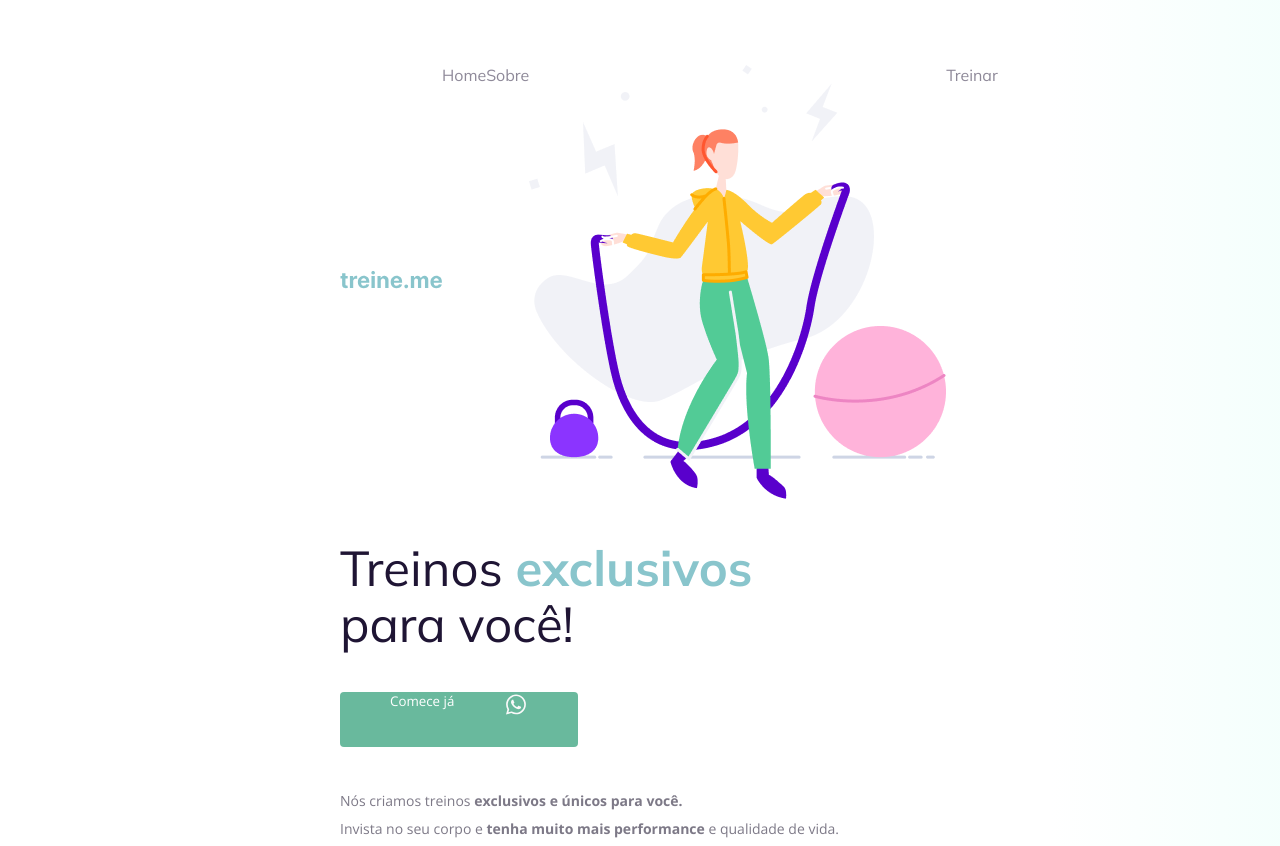
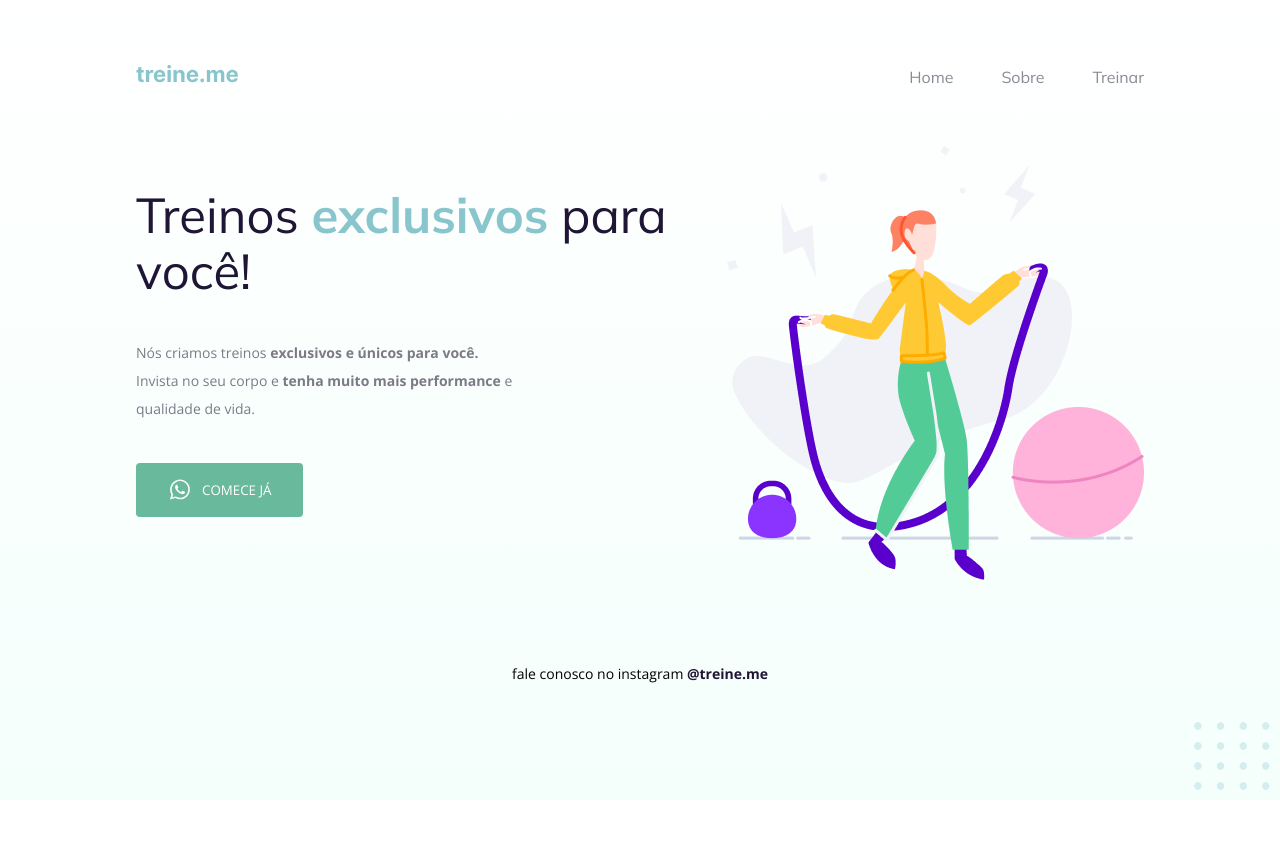
Before and after one commit to joeyanovich/explorer-stage2-desafio3, a plain HTML site: page index.html in a window 1280 px wide. Shown: the top 846 px of the page. After the commit the page ends 800 px from the top, so only its background shows below. Drawn offline with nearby package versions, Linux system fonts and the light colour scheme.

Commit message:
fix: challenge accomplished. It was necessary to 'arrange' the order of the content according to the class.

```diff
--- a/index.html
+++ b/index.html
@@ -22,7 +22,6 @@
           <ul>
             <li><a href="#">Home</a></li>
             <li><a href="#">Sobre</a></li>
-            <img src="images/img.png" alt="Desenho de uma mulher pulando corta numa academia.">
             <li><a href="#">Treinar</a></li>
           </ul>
       </nav>
@@ -30,9 +29,7 @@
       <main>
           <section>
             <h1>Treinos <span>exclusivos</span> para você!</h1>
-            <button>
-              Comece já
-              <img src="images/whats.svg" alt="Ícone do whatsapp">
+
 
             </button>
 
@@ -41,8 +38,13 @@
               Invista no seu corpo e <strong>tenha muito mais performance</strong> e qualidade de vida.
             </p>
 
+            <button>
+              <img src="images/whats.svg" alt="Ícone do whatsapp">
+              Comece já
+
           </section>
 
+          <img src="images/img.png" alt="Desenho de uma mulher pulando corta numa academia.">
       </main>
 
       <footer>
--- a/style.css
+++ b/style.css
@@ -3,20 +3,25 @@ body {
 
     font-family: "Open Sans", sans-serif;
 
-    background: linear-gradient(90deg, rgb(227, 255, 248, 0) 82.08%, rgb(227, 255, 248, 0.38) 100%);
+    background: linear-gradient(180deg, rgba(227, 255, 248, 0.00) 0%, rgba(227, 255, 248, 0.38) 100%);
+    min-height: 100vh;
 
-    min-height: 100vh;
+    /* margin-bottom: 1000px; */
   }
 
   .page {
-    width: 600px;
+    width: 1008px;
     margin: 0 auto;
     padding-top: 65px;
   }
-
+  main{
+    display: flex;
+    justify-content: space-between;
+    margin-top: 58px;
+  }
   nav {
     display: flex;
-    justify-content: start;
+    justify-content: space-between;
     align-items: center;
 
     margin-bottom: 15px;
@@ -25,6 +30,7 @@ body {
   ul {
     display: flex;
     list-style: none;
+    gap: 48px;
     margin: 0;
     padding: 0;
   }
@@ -55,7 +61,7 @@ body {
 
     font-weight: normal;
 
-    width: 490px;
+    width: 100%;
   }
 
   h1 span {
@@ -69,19 +75,25 @@ body {
     color: #7d7987;
 
     margin: 40px 0;
+    padding-right: 200px;
   }
 
   button {
     color: white;
     font-family: "Open Sans", sans-serif;
+    text-transform: uppercase;
 
     background: #69B99D;
     border: 0;
     padding: 0 50px 30px;
 
     display: flex;
-    justify-content: space-around;
-    gap: 50px;
+    justify-content: center;
+    align-items: center;
+    gap: 10px;
+
+    padding: 14px 32px 15px 32px;
+
 
     border-radius: 4px;
 
@@ -106,6 +118,7 @@ body {
   }
 
   #balls {
+    position: fixed;
       bottom: 0;
       right: 0;
   }
```
